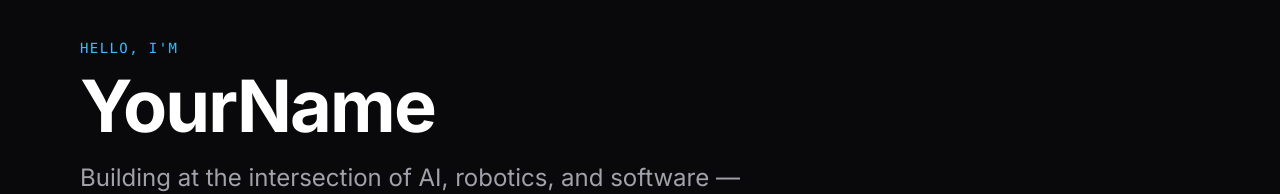
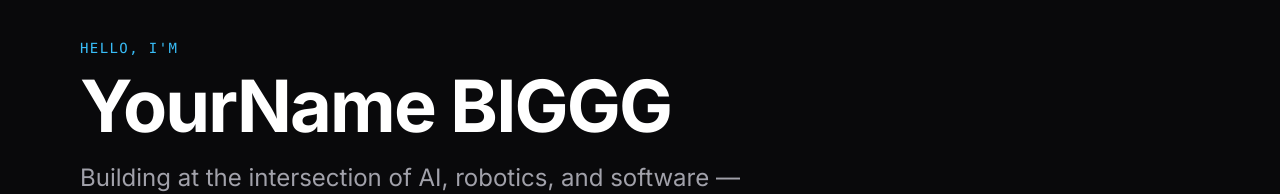
Before and after one commit to Leaferd6712/Master-Portfolio, a Next.js app: page / in a window 1280 px wide. Shown: the part 171-365 px from the top of the page. Built offline with nearby package versions, Linux system fonts and the light colour scheme; no server answers.

Commit message:
Test if push works

```diff
--- a/app/page.tsx
+++ b/app/page.tsx
@@ -51,7 +51,7 @@ export default function HomePage() {
           Hello, I&apos;m
         </p>
         <h1 className="text-5xl md:text-7xl font-bold text-white leading-tight tracking-tight">
-          YourName
+          YourName BIGGG
         </h1>
         <p className="mt-5 text-xl md:text-2xl text-zinc-400 max-w-2xl leading-relaxed">
           Building at the intersection of AI, robotics, and software — one
```
